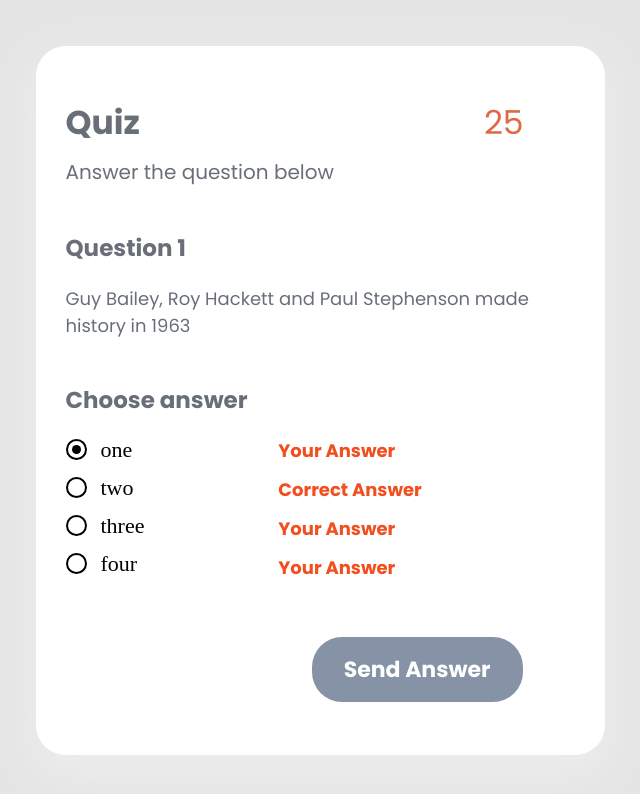
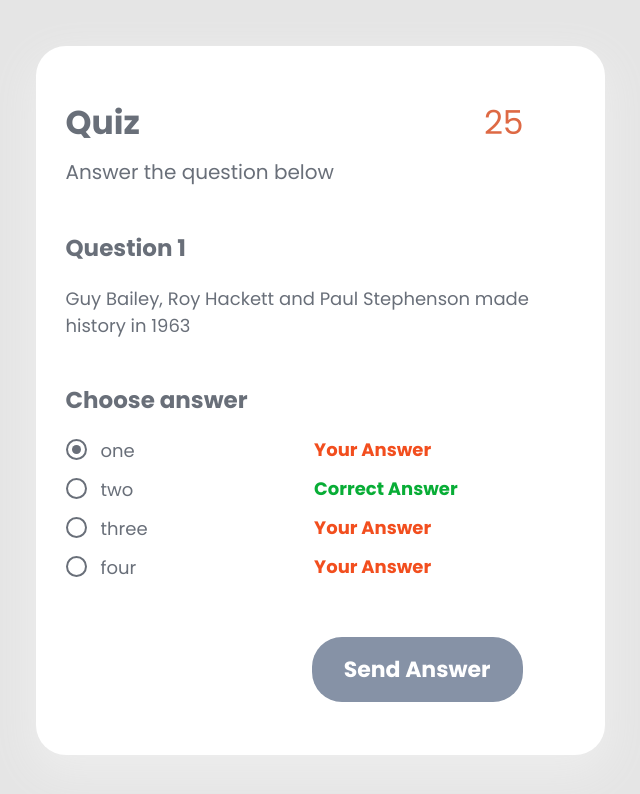
Before and after one commit to boraacici/ecw-quiz.frontend, a Vue app: page /game in a window 1280 px wide. Shown: the top 794 px of the page, without its empty margins (320-960 px from the left). Built offline with nearby package versions, Linux system fonts and the light colour scheme.

Commit message:
fixed css: question answer section

```diff
--- a/src/views/Game.vue
+++ b/src/views/Game.vue
@@ -40,7 +40,7 @@
         </div>
         <div class="secret-answer">
           <span class="secret-answer-text">Your Answer</span>
-          <span class="secret-answer-text">Correct Answer</span>
+          <span class="secret-answer-text correct">Correct Answer</span>
           <span class="secret-answer-text">Your Answer</span>
           <span class="secret-answer-text">Your Answer</span>
         </div>
@@ -53,10 +53,10 @@
 </template>
 
 <script>
-import Timer from "../component/Timer.vue";
+import Timer from '../component/Timer.vue'
 export default {
   components: { Timer },
-};
+}
 </script>
 
 <style lang="scss">
@@ -107,8 +107,7 @@ export default {
       color: #de6944;
     }
   }
-  .question-box{
-
+  .question-box {
     .question-number {
       display: block;
       font-family: Poppins;
@@ -128,8 +127,7 @@ export default {
       color: #696f79;
     }
   }
-  .answer-container{
-
+  .answer-container {
     .choose {
       font-family: Poppins;
       font-style: normal;
@@ -156,11 +154,18 @@ export default {
           padding-left: 35px;
           margin-bottom: 12px;
           cursor: pointer;
-          font-size: 22px;
           -webkit-user-select: none;
           -moz-user-select: none;
           -ms-user-select: none;
           user-select: none;
+          font-family: Poppins;
+          font-size: 18px;
+          font-style: normal;
+          font-weight: 400;
+          line-height: 27px;
+          letter-spacing: 0em;
+          text-align: left;
+          color: #696F79;
         }
 
         /* Hide the browser's default radio button */
@@ -177,7 +182,7 @@ export default {
           left: 0;
           height: 17px;
           width: 17px;
-          border: 2px solid #000000;
+          border: 2px solid #696F79;
           border-radius: 50%;
         }
 
@@ -193,7 +198,7 @@ export default {
 
         /* Create the indicator (the dot/circle - hidden when not checked) */
         .checkmark:after {
-          content: "";
+          content: '';
           position: absolute;
           display: none;
         }
@@ -210,7 +215,7 @@ export default {
           width: 9px;
           height: 9px;
           border-radius: 50%;
-          background: #000;
+          background: #696F79;
         }
       }
       .secret-answer {
@@ -221,12 +226,20 @@ export default {
           font-family: Poppins;
           font-style: normal;
           font-weight: bold;
-          font-size: 18px;
+          font-size: 9px;
+          transform-origin: center;
+          transform: scale(2);
           line-height: 27px;
           color: #f24e1e;
 
           margin-bottom: 12px;
+
+          &.correct{
+            color: #08AD36;
           }
+        }
+
+
       }
     }
   }
```
Lines whose indentation alone changed are shown as unchanged.
